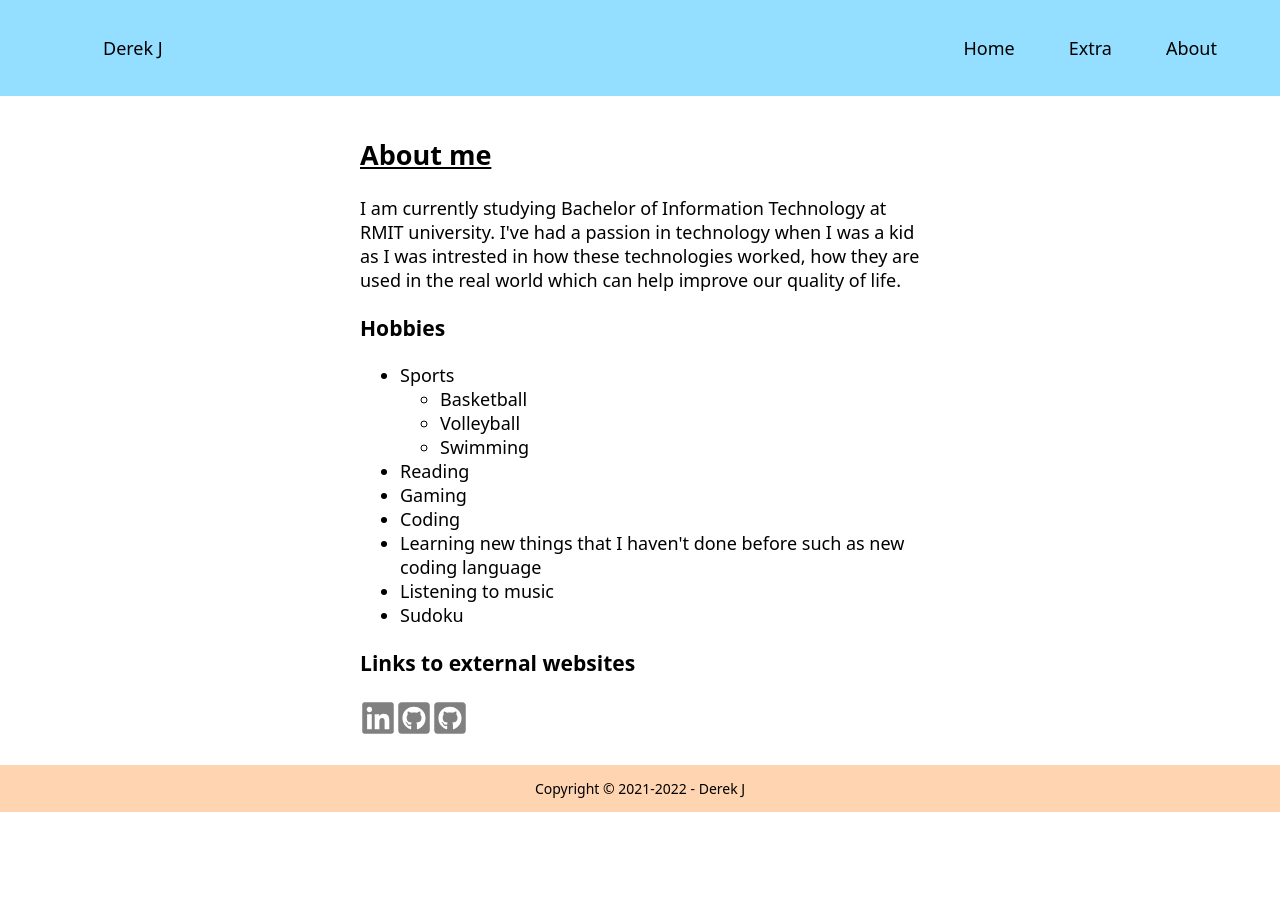
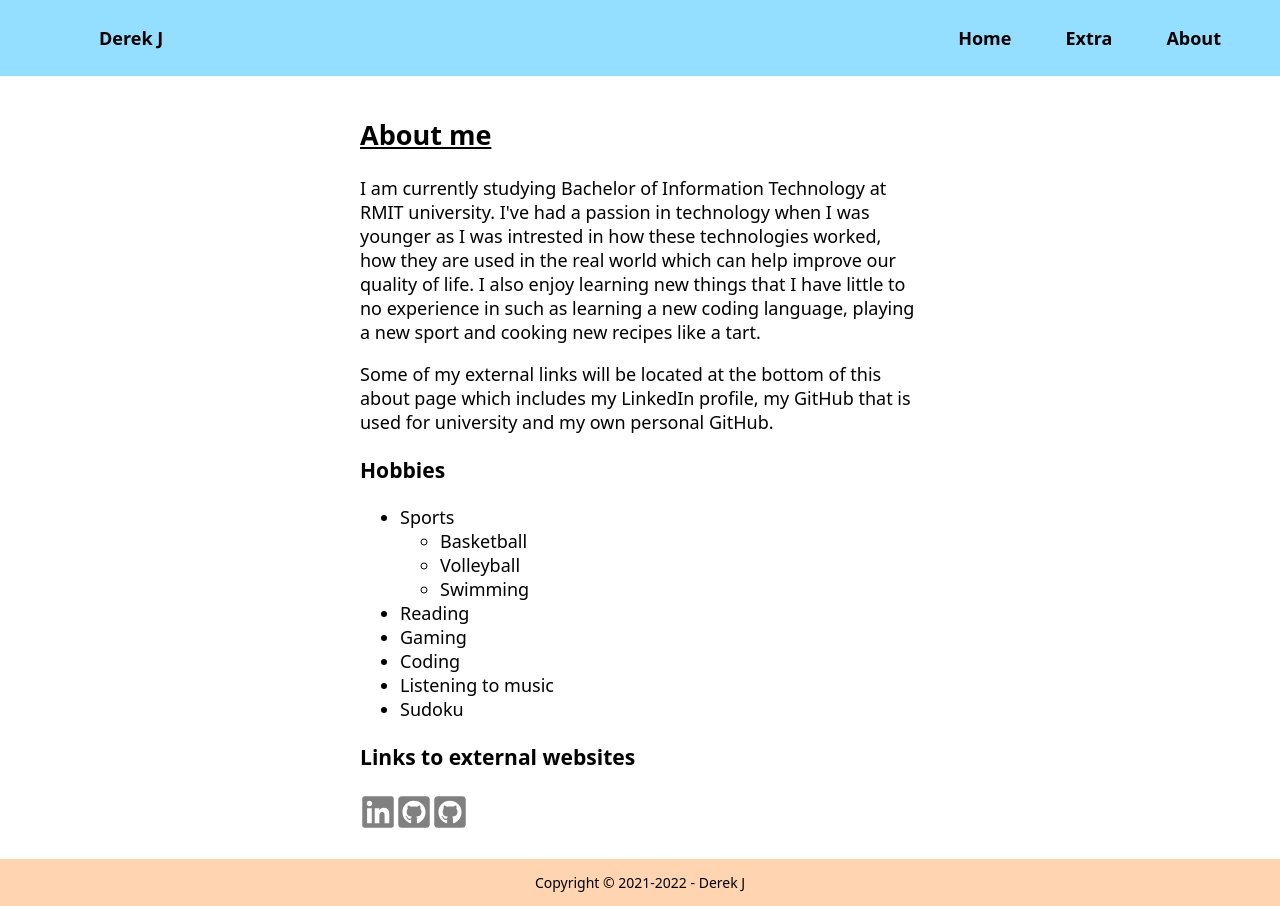
Before and after one commit to derekJ25/personal-website, a React (Create React App) app: page /about in a window 1280 px wide. Before the commit the page ends 812 px from the top, so only its background shows below. Built offline with nearby package versions, Linux system fonts and the light colour scheme.

Commit message:
fixed navbar & added to about page

```diff
--- a/src/pages/About.js
+++ b/src/pages/About.js
@@ -8,10 +8,17 @@ const AboutPage = () => {
       <ContentCard
         title="About me"
         content="I am currently studying Bachelor of Information Technology at RMIT
-          university. I've had a passion in technology when I was a kid as I was
+          university. I've had a passion in technology when I was younger as I was
           intrested in how these technologies worked, how they are used in the
-          real world which can help improve our quality of life."
+          real world which can help improve our quality of life. I also enjoy learning new things that I have little to no experience in
+          such as learning a new coding language, playing a new sport and cooking
+          new recipes like a tart."
       />
+      <p>
+        Some of my external links will be located at the bottom of this about
+        page which includes my LinkedIn profile, my GitHub that is used for
+        university and my own personal GitHub.
+      </p>
 
       <h3>Hobbies</h3>
       <ul>
@@ -24,36 +31,37 @@ const AboutPage = () => {
         <li>Reading</li>
         <li>Gaming</li>
         <li>Coding</li>
-        <li>
-          Learning new things that I haven't done before such as new coding
-          language
-        </li>
         <li>Listening to music</li>
         <li>Sudoku</li>
       </ul>
 
       <h3>Links to external websites</h3>
       <div className="about-links">
-        <a href="//www.google.com" title="LinkedIn">
+        <a
+          href="//www.linkedin.com/in/derek-jiang-777718215/"
+          title="LinkedIn"
+          target="_blank"
+          rel="noopener noreferrer"
+        >
           <FaLinkedin />
         </a>
-        <a href="//www.google.com" title="GitHub - Personal">
+        <a
+          href="//github.com/s3844786"
+          title="GitHub - Personal"
+          target="_blank"
+          rel="noopener noreferrer"
+        >
           <FaGithubSquare />
         </a>
-        <a href="//www.google.com" title="GitHub - University">
+        <a
+          href="//github.com/derekJ25"
+          title="GitHub - University"
+          target="_blank"
+          rel="noopener noreferrer"
+        >
           <FaGithubSquare />
         </a>
       </div>
-
-      {/* <div className="content-section">
-        <h2>About me</h2>
-        <p>
-          I am currently studying Bachelor of Information Technology at RMIT
-          university. I've had a passion in technology when I was a kid as I was
-          intrested in how these technologies worked, how they are used in the
-          real world which can help improve our quality of life.
-        </p>
-      </div> */}
     </div>
   );
 };
--- a/src/styles/styles.css
+++ b/src/styles/styles.css
@@ -19,11 +19,12 @@ body {
 
   /* Navigation bar */
   .navbar {
-    padding: 1em 2em;
+    padding: 0.5rem 2rem;
     background-color: #94dfff;
   }
   .navbar-items {
     list-style: none;
+    font-weight: 600;
   }
   .nav-item {
     float: right;
```
